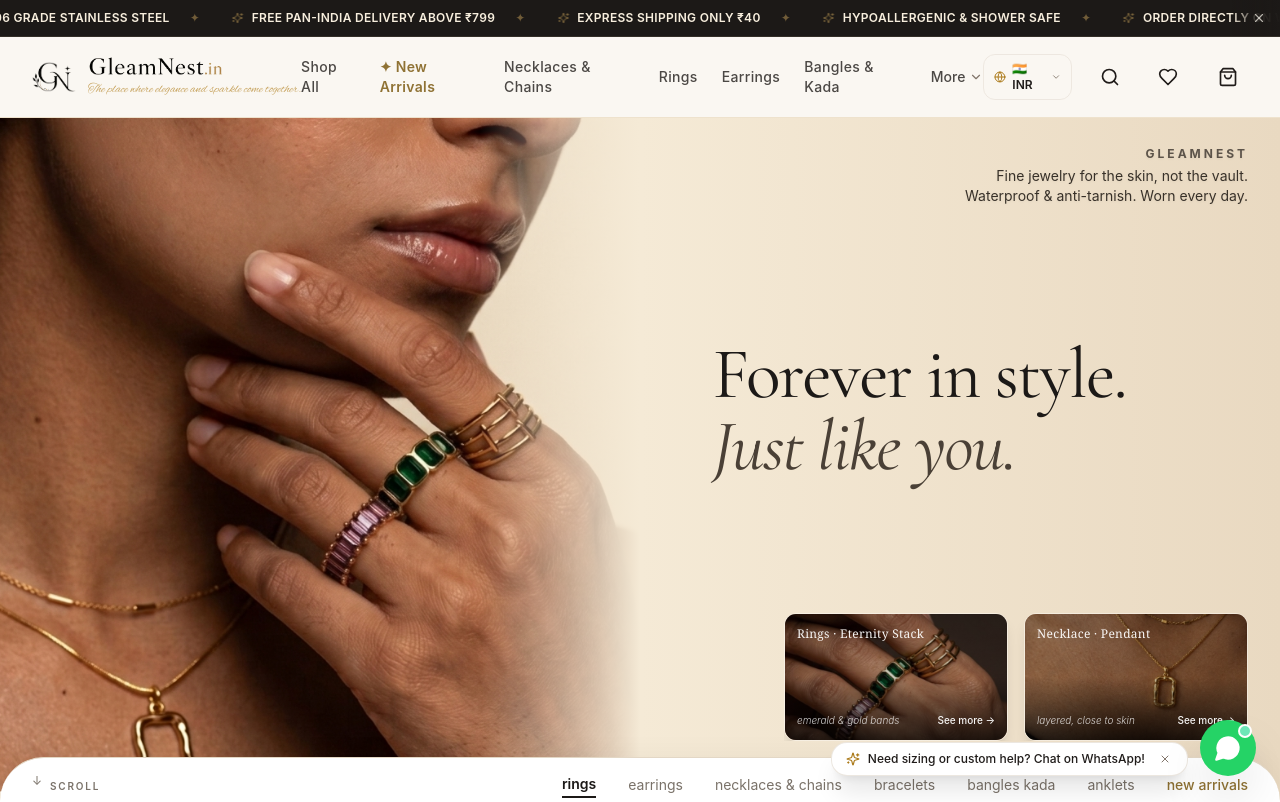
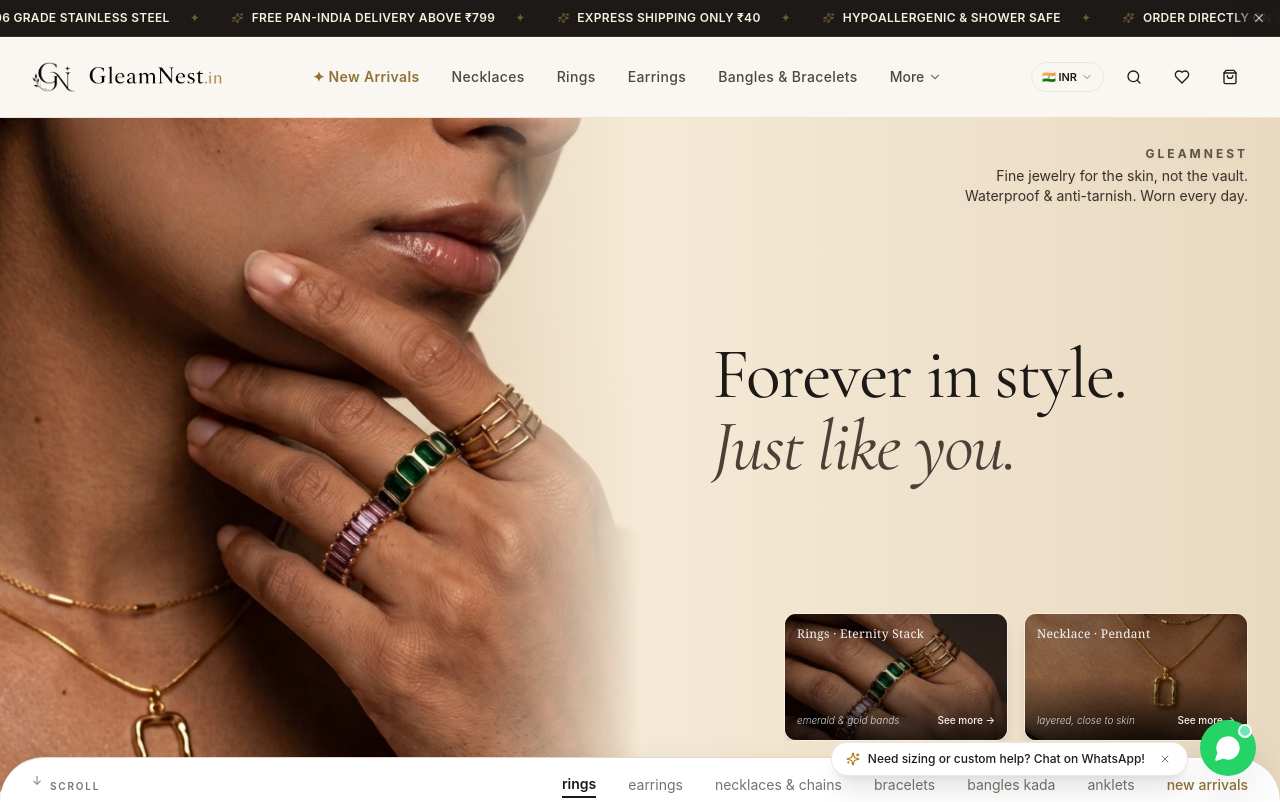
Before and after one commit to zenorixhq/gleamnest, a Next.js app: page / in a window 1280 px wide. Shown: the top 802 px of the page. Built offline with nearby package versions, Linux system fonts and the light colour scheme; a web font is replaced by a local one.

Commit message:
style: uncongest navbar with spacious 3-zone layout, centered nav links, and sleek currency pill

```diff
--- a/components/storefront/Header.tsx
+++ b/components/storefront/Header.tsx
@@ -59,21 +59,22 @@ export function Header() {
     : [];
 
   const primaryNavLinks = [
-    { label: "Shop All", href: "/products" },
     { label: "✦ New Arrivals", href: "/products?category=new-arrivals", highlight: true },
-    { label: "Necklaces & Chains", href: "/products?category=necklaces-and-chains" },
+    { label: "Necklaces", href: "/products?category=necklaces-and-chains" },
     { label: "Rings", href: "/products?category=rings" },
     { label: "Earrings", href: "/products?category=earrings" },
-    { label: "Bangles & Kada", href: "/products?category=bangles-kada" },
+    { label: "Bangles & Bracelets", href: "/products?category=bangles-kada" },
   ];
 
   const moreCategoryLinks = [
     { label: "Bracelets", href: "/products?category=bracelets" },
+    { label: "Bangles & Kada", href: "/products?category=bangles-kada" },
     { label: "Watches", href: "/products?category=watches" },
     { label: "Charms", href: "/products?category=charms" },
     { label: "Hip Chains", href: "/products?category=hip-chains" },
     { label: "Anklets", href: "/products?category=anklets" },
     { label: "Kids Collection", href: "/products?category=kids-collection" },
+    { label: "✦ View All Jewelry", href: "/products" },
   ];
 
   const allNavLinks = [
@@ -113,20 +114,20 @@ export function Header() {
               </button>
             </div>
 
-            {/* Brand Logo & Tagline */}
-            <div className="flex items-center">
-              <BrandLogo variant="full" showTagline={true} />
+            {/* Brand Logo (Clean wordmark + emblem, without crowded tagline on header) */}
+            <div className="flex items-center flex-shrink-0">
+              <BrandLogo variant="full" showTagline={false} />
             </div>
 
-            {/* Desktop Navigation Links */}
-            <nav className="hidden lg:flex items-center space-x-6">
+            {/* Desktop Navigation Links (Airy, centered, and generously spaced) */}
+            <nav className="hidden lg:flex items-center justify-center flex-1 px-4 xl:px-8 gap-5 xl:gap-8">
               {primaryNavLinks.map((link) => {
                 const isActive = pathname === link.href;
                 return (
                   <Link
                     key={link.href}
                     href={link.href}
-                    className={`text-sm font-medium tracking-wide transition-colors hover:text-primary ${
+                    className={`text-xs xl:text-sm font-medium tracking-wide transition-colors whitespace-nowrap hover:text-primary ${
                       link.highlight
                         ? "text-[#8F7234] font-semibold"
                         : isActive
@@ -143,14 +144,14 @@ export function Header() {
               <div className="relative group">
                 <button
                   type="button"
-                  className="flex items-center gap-1 text-sm font-medium text-foreground/80 hover:text-primary transition-colors py-2 cursor-pointer"
+                  className="flex items-center gap-1 text-xs xl:text-sm font-medium text-foreground/80 hover:text-primary transition-colors py-2 cursor-pointer whitespace-nowrap"
                 >
                   <span>More</span>
                   <ChevronDown className="w-3.5 h-3.5 group-hover:rotate-180 transition-transform duration-200 text-muted-foreground" />
                 </button>
 
-                <div className="absolute left-0 top-full pt-1 opacity-0 pointer-events-none group-hover:opacity-100 group-hover:pointer-events-auto transition-all duration-200 z-50">
-                  <div className="w-48 bg-[#FFFDF9] border border-[#EADBBE] rounded-xl shadow-xl py-2 px-1 divide-y divide-[#EADBBE]/40">
+                <div className="absolute left-1/2 -translate-x-1/2 top-full pt-1 opacity-0 pointer-events-none group-hover:opacity-100 group-hover:pointer-events-auto transition-all duration-200 z-50">
+                  <div className="w-52 bg-[#FFFDF9] border border-[#EADBBE] rounded-xl shadow-xl py-2 px-1 divide-y divide-[#EADBBE]/40">
                     <div className="py-1">
                       {moreCategoryLinks.map((item) => (
                         <Link
@@ -167,13 +168,12 @@ export function Header() {
               </div>
             </nav>
 
-            {/* Right Action Icons */}
-            <div className="flex items-center space-x-3 sm:space-x-5">
+            {/* Right Action Icons (Spacious, refined luxury styling) */}
+            <div className="flex items-center gap-2 sm:gap-3 flex-shrink-0">
               {/* Currency / Region Selector */}
               {storeConfig.features.enableCurrencySwitcher && (
                 <div className="relative group hidden sm:flex items-center">
-                  <div className="flex items-center gap-1.5 text-xs font-semibold px-2.5 py-1.5 rounded-lg border border-border/70 hover:bg-muted cursor-pointer text-foreground transition-colors">
-                    <Globe className="w-3.5 h-3.5 text-primary" />
+                  <div className="flex items-center gap-1 text-[11px] font-semibold px-2.5 py-1.5 rounded-full border border-border/80 hover:bg-muted cursor-pointer text-foreground transition-colors shadow-2xs">
                     <span>{selectedCurrency === "QAR" ? "🇶🇦 QAR" : "🇮🇳 INR"}</span>
                     <ChevronDown className="w-3 h-3 text-muted-foreground" />
                   </div>
@@ -200,22 +200,22 @@ export function Header() {
               {/* Search Trigger */}
               <button
                 onClick={() => setSearchOpen(true)}
-                className="p-2 rounded-full hover:bg-muted text-foreground transition-colors"
+                className="w-9 h-9 rounded-full hover:bg-muted text-foreground flex items-center justify-center transition-colors"
                 aria-label="Search products"
               >
-                <Search className="w-5 h-5" />
+                <Search className="w-4 h-4" />
               </button>
 
               {/* Wishlist Link */}
               {storeConfig.features.enableWishlist && (
                 <Link
                   href="/account?tab=wishlist"
-                  className="p-2 sm:p-2.5 rounded-full hover:bg-muted text-foreground transition-colors relative flex items-center justify-center min-w-[40px] min-h-[40px]"
+                  className="w-9 h-9 rounded-full hover:bg-muted text-foreground transition-colors relative flex items-center justify-center"
                   aria-label="Wishlist"
                 >
-                  <Heart className="w-5 h-5" />
+                  <Heart className="w-4 h-4" />
                   {mounted && wishlistCount > 0 && (
-                    <span className="absolute top-0.5 right-0.5 bg-accent text-accent-foreground text-[10px] font-bold min-w-[18px] h-[18px] px-1 rounded-full flex items-center justify-center shadow-sm">
+                    <span className="absolute top-0 right-0 bg-accent text-accent-foreground text-[9px] font-bold min-w-[16px] h-[16px] px-1 rounded-full flex items-center justify-center shadow-sm">
                       {wishlistCount}
                     </span>
                   )}
@@ -225,17 +225,16 @@ export function Header() {
               {/* Cart Drawer Trigger */}
               <button
                 onClick={openCart}
-                className="p-2 sm:p-2.5 rounded-full hover:bg-muted text-foreground transition-colors relative flex items-center justify-center min-w-[40px] min-h-[40px]"
+                className="w-9 h-9 rounded-full hover:bg-muted text-foreground transition-colors relative flex items-center justify-center"
                 aria-label="Shopping Cart"
               >
-                <ShoppingBag className="w-5 h-5" />
+                <ShoppingBag className="w-4 h-4" />
                 {mounted && itemCount > 0 && (
-                  <span className="absolute top-0.5 right-0.5 bg-primary text-primary-foreground text-[10px] font-bold min-w-[18px] h-[18px] px-1 rounded-full flex items-center justify-center shadow-sm animate-in zoom-in-75">
+                  <span className="absolute top-0 right-0 bg-primary text-primary-foreground text-[9px] font-bold min-w-[16px] h-[16px] px-1 rounded-full flex items-center justify-center shadow-sm animate-in zoom-in-75">
                     {itemCount}
                   </span>
                 )}
               </button>
-
             </div>
           </div>
         </div>
```
